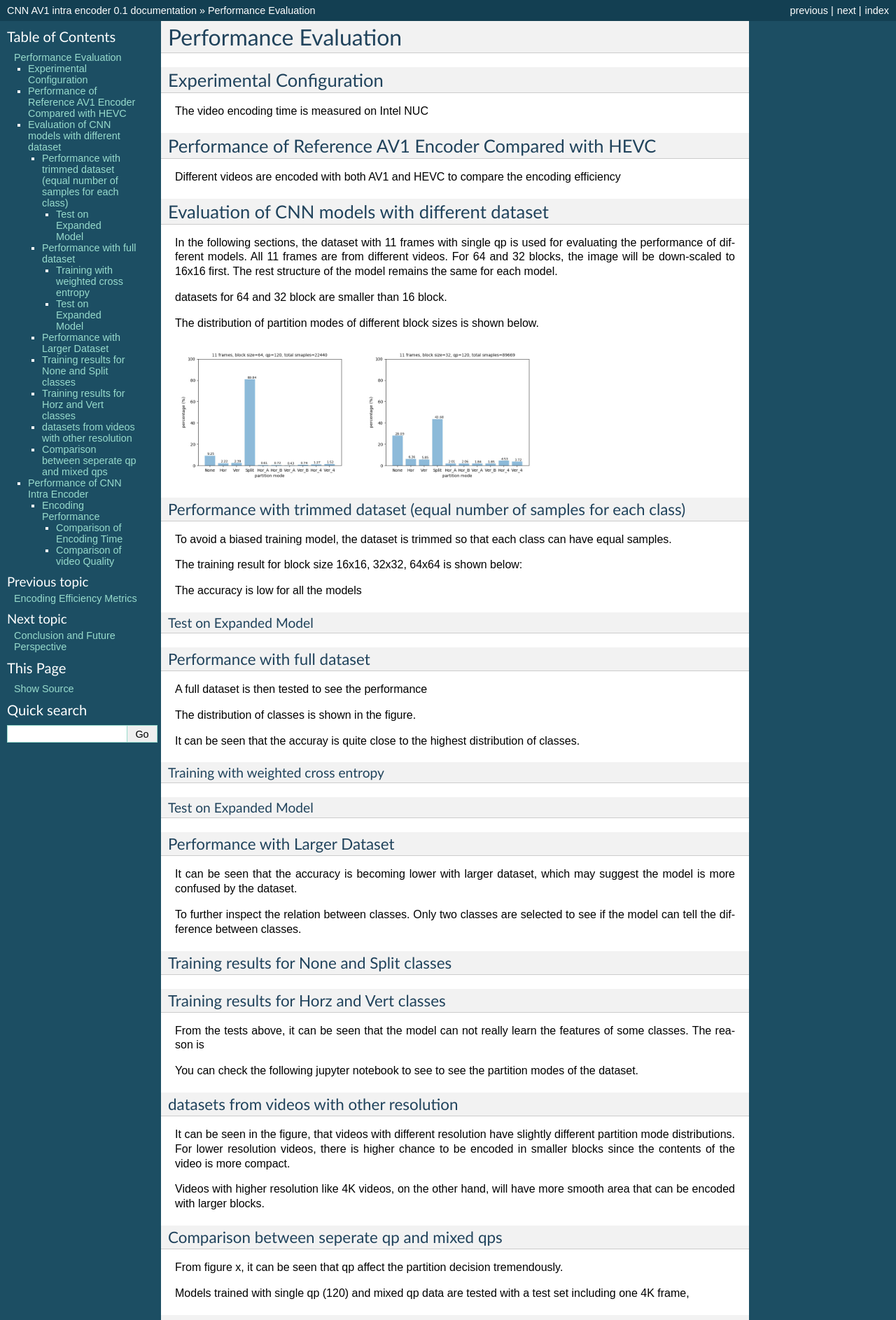
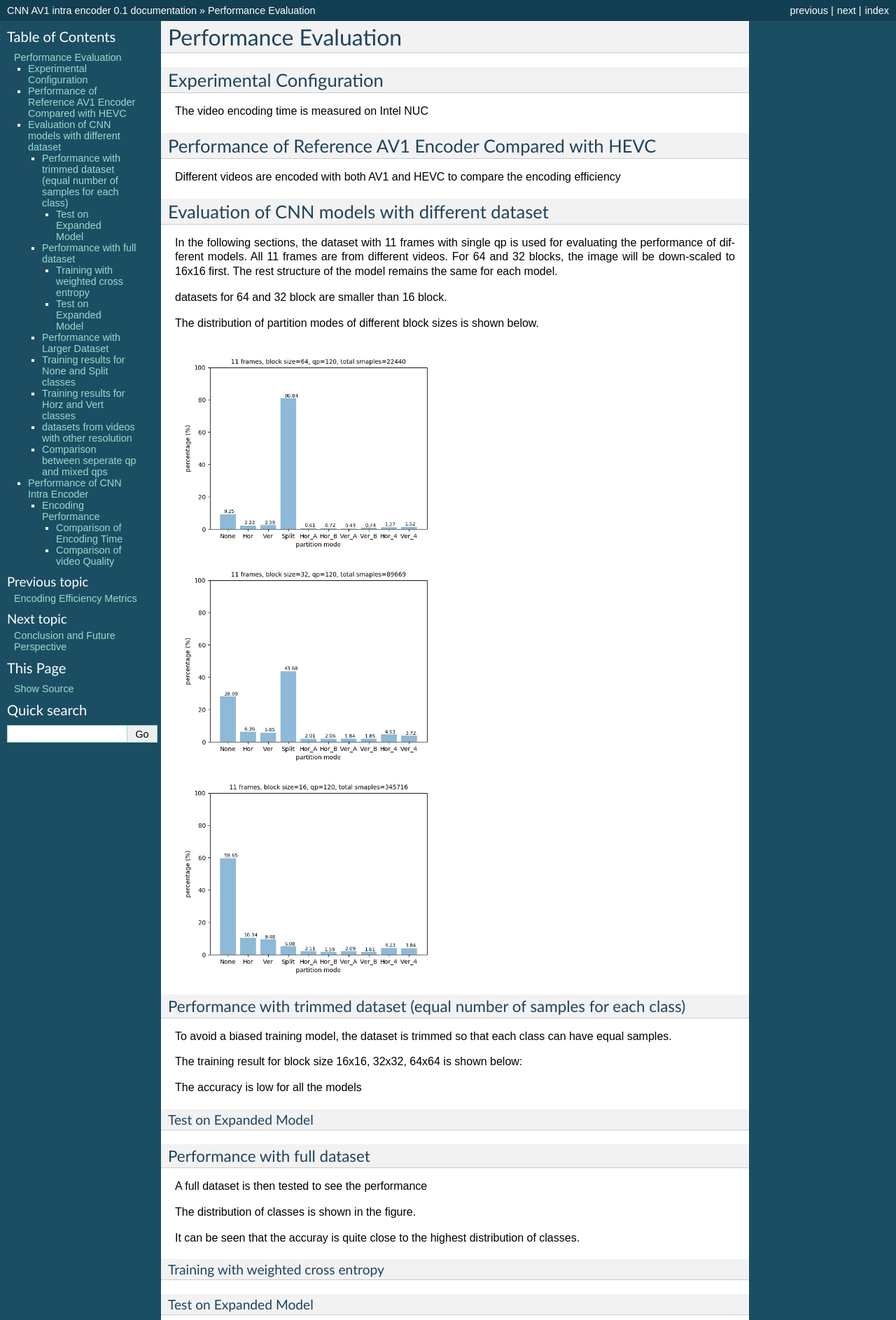
Before and after one commit to epadam/CNN-AV1-intra-encoder, a Sphinx documentation site: the page built from source/performance.rst, in a window 1280 px wide. Shown: the top 1886 px of the page at 70% size. Built offline with Sphinx 7.4.7, drawn with Linux system fonts in a browser that asks for light colours.

Commit message:
Update performance.rst

```diff
--- a/source/performance.rst
+++ b/source/performance.rst
@@ -27,10 +27,13 @@ The distribution of partition modes of different block sizes is shown below.
 
 
 .. image:: img/4K_11f_mix_distribution_64.jpg
-   :width: 33%
+   :width: 50%
 
 .. image:: img/4K_11f_mix_distribution_32.jpg
-   :width: 33%
+   :width: 50%
+
+.. image:: img/4K_11f_mix_distribution_16.jpg
+   :width: 50%
 
 
 ----------------------------------------------------------------------------
```
